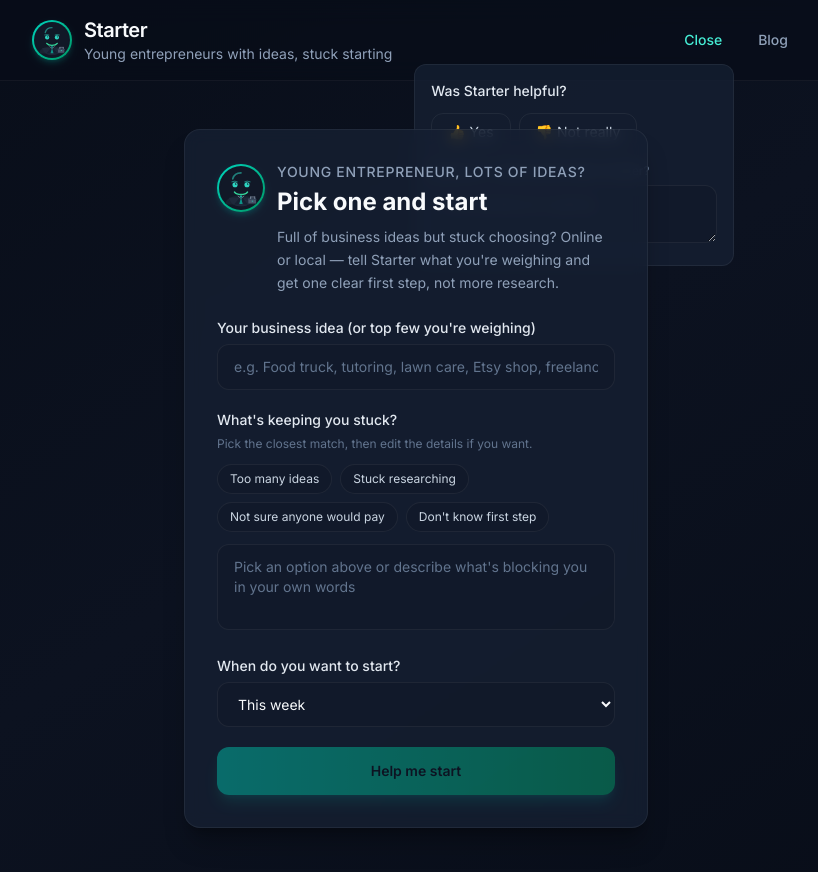
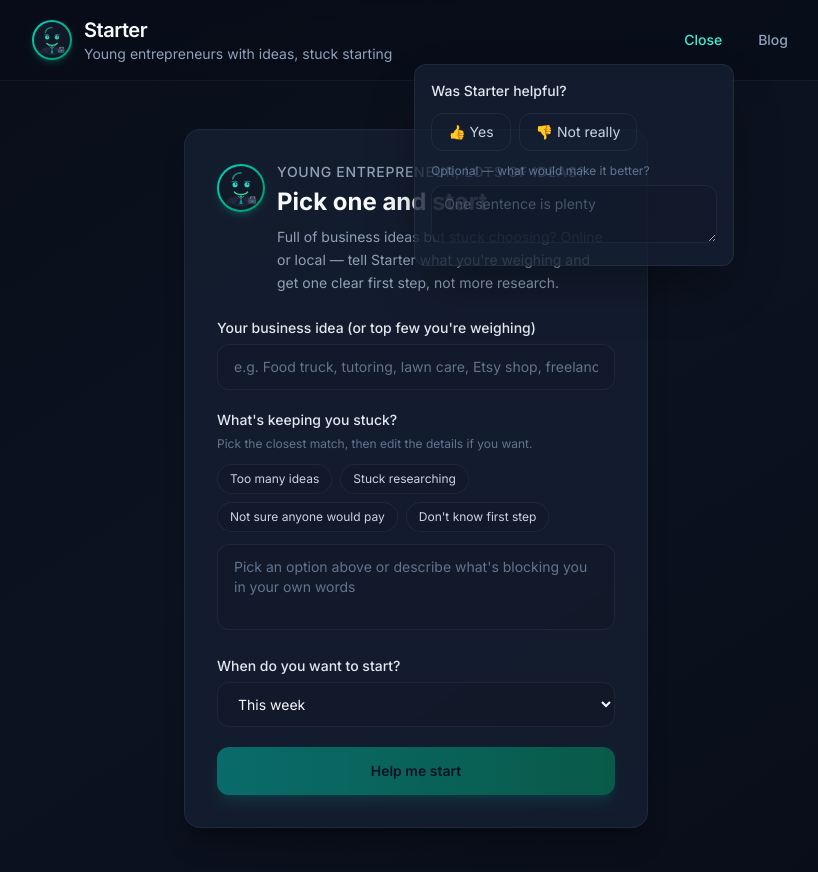
Before and after one commit to mjohnson2000/startup-coach, a React (Vite) app: page / in a window 1280 px wide. Both pictures are taken after a click on the button "Feedback". Shown: the top 872 px of the page, without its empty margins (224-1042 px from the left). Built offline with nearby package versions, Linux system fonts and the light colour scheme.

Commit message:
Fix feedback panel stacking above intake form.
Co-authored-by: Cursor <cursoragent@cursor.com>

```diff
--- a/src/components/FeedbackDialog.tsx
+++ b/src/components/FeedbackDialog.tsx
@@ -25,7 +25,8 @@ export function FeedbackDialog() {
       >
         Close
       </button>
-      <div className="absolute right-0 top-full z-20 mt-2 w-72 sm:w-80">
+      <div className="absolute right-0 top-full z-50 mt-2 w-72 sm:w-80">
+        <div className="rounded-xl shadow-2xl shadow-black/40">
           <FeedbackForm
             context="general"
             compact
@@ -35,5 +36,6 @@ export function FeedbackDialog() {
           />
         </div>
       </div>
+    </div>
   )
 }
--- a/src/components/Header.tsx
+++ b/src/components/Header.tsx
@@ -12,7 +12,7 @@ export function Header({ isMockMode }: HeaderProps) {
   const onAdmin = pathname.startsWith('/admin')
 
   return (
-    <header className="border-b border-white/[0.05] bg-navy-950/60 px-4 py-4 backdrop-blur-md sm:px-6">
+    <header className="relative z-40 border-b border-white/[0.05] bg-navy-950/60 px-4 py-4 backdrop-blur-md sm:px-6">
       <div className="mx-auto flex max-w-3xl items-center justify-between gap-3">
         <Link to="/" className="flex min-w-0 items-center gap-3 transition hover:opacity-90">
           <StarterAvatar size="md" />
```
Lines whose indentation alone changed are shown as unchanged.
